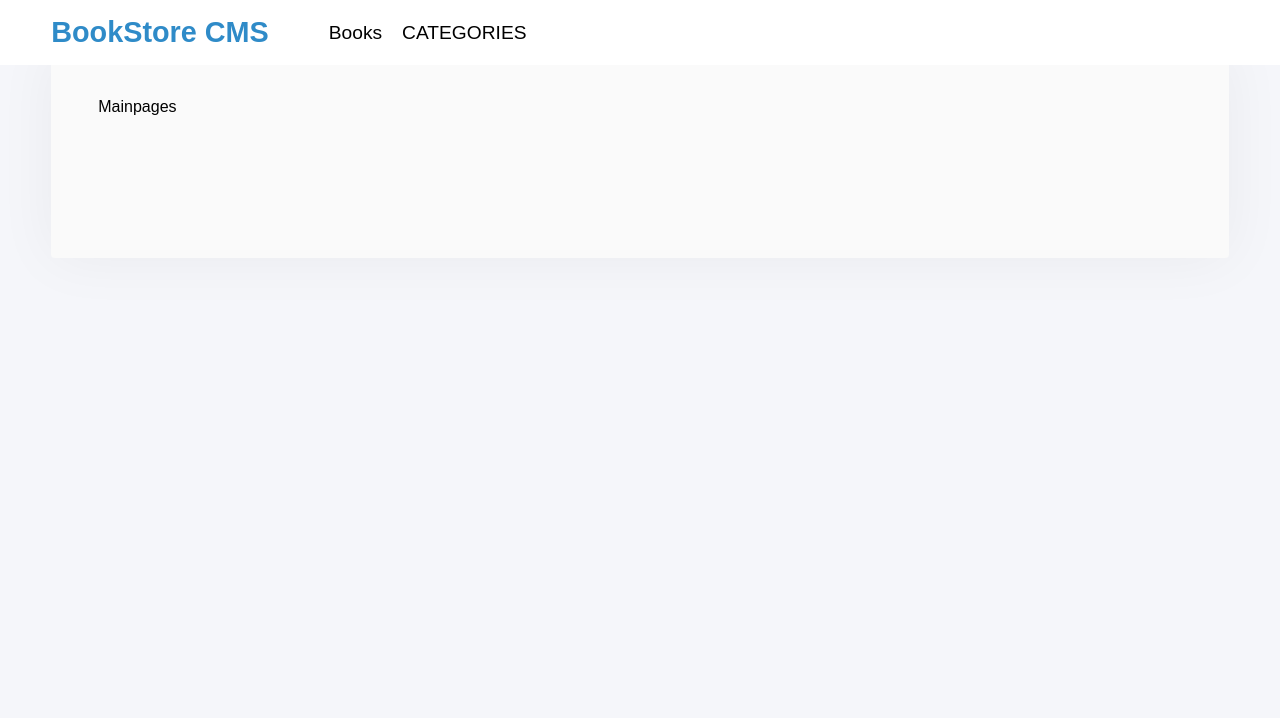
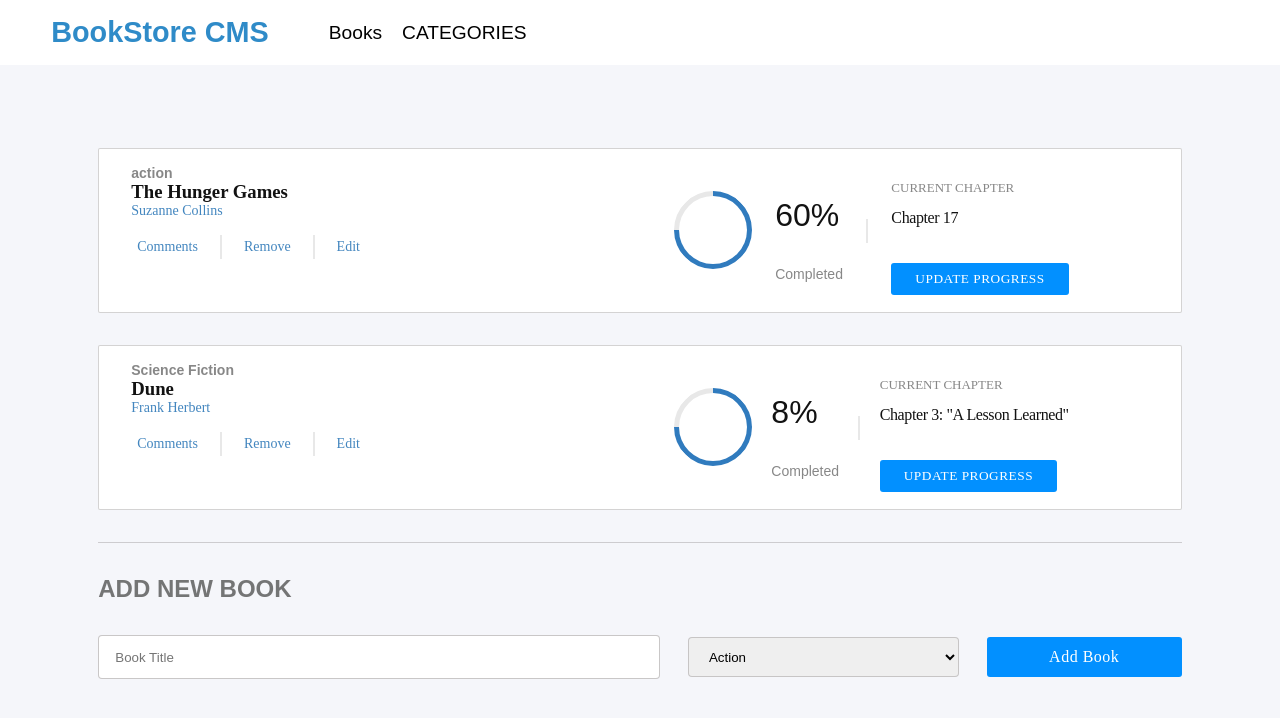
Before and after one commit to rahimialijan/BookList-App-React, a React (Create React App) app: page /homepage in a window 1280 px wide. Shown: the top 718 px of the page. Built offline with nearby package versions, Linux system fonts and the light colour scheme.

Commit message:
Complete the home and form component

```diff
--- a/src/App.jsx
+++ b/src/App.jsx
@@ -1,10 +1,11 @@
+import Books from './components/books';
 import Navigation from './components/navigation/navbar';
 
 function App() {
   return (
     <>
       <div className="navbar">{<Navigation/>}</div>
-      <div className="container">Mainpages</div>
+      <div className="container">{<Books/>}</div>
     </>
   );
 }
--- /dev/null
+++ b/src/components/books.jsx
@@ -0,0 +1,35 @@
+import { useState } from "react";
+import Homepage from "./home/homepage";
+import Form from "./form/form";
+
+const BookStorage = () => {
+   const [bookList, setBookList]=useState(
+    [
+      {
+        id: Math.random() * 1000,
+        category: 'action',
+        title: 'The Hunger Games',
+        author: 'Suzanne Collins',
+        status: 'Completed',
+        progress: '60',
+        current_chapter: 'Chapter 17',
+      },
+      {
+        id: Math.random() * 1000,
+        category: 'Science Fiction',
+        title: 'Dune',
+        author: 'Frank Herbert',
+        status: 'Completed',
+        progress: '8',
+        current_chapter: 'Chapter 3: "A Lesson Learned"',
+      },
+    ]
+   )
+    return <>
+    <Homepage booklist={bookList}/>
+    <Form/>
+    </>
+
+  };
+
+  export default BookStorage;
--- /dev/null
+++ b/src/components/form/form.css
@@ -0,0 +1,46 @@
+.form-container{
+    border-top: 1px solid rgba(147, 146, 146, 0.42);
+    padding-top: 2rem;
+}
+
+.form-container h2{
+    font-family: "Montserrat", sans-serif;
+    margin: 0;
+    font-size: 1.5rem;
+    color: #676767e8;
+}
+
+.submit-form{
+    display: flex;
+    justify-content: space-between;
+    margin-top: 2rem;
+    align-items: center;
+}
+.submit-form .input{
+    height: 2.5rem;
+    padding-left: 1rem;
+    border: 1px solid rgba(193, 191, 191, 0.868);
+    outline: none;
+    border-radius: 4px;
+}
+.input-book{
+    width: 50%;
+}
+.category-input{
+    width: 25%;
+    height: 6rem;
+}
+
+.book-submit-btn{
+cursor: pointer;
+  border: none;
+  background-color: #0290ff;
+  border-radius: 3px;
+  height: 2.5rem;
+  width: 18%;
+  font-family: "Roboto Slab", serif;
+  font-weight: 300;
+  letter-spacing: 0.5px;
+  color: #fff;
+  font-size: 1rem;
+}
--- /dev/null
+++ b/src/components/form/form.jsx
@@ -0,0 +1,24 @@
+import "./form.css";
+
+const Form = () => {
+  return (
+    <div className="form-container">
+      <h2>ADD NEW BOOK</h2>
+      <form className="submit-form">
+        <input
+          className="input input-book"
+          type="text"
+          placeholder="Book Title"
+        />
+        <select className="input category-input">
+          <option value="Action">Action</option>
+          <option value="Science Fiction">Science Fiction</option>
+          <option value="Economy">Economy</option>
+        </select>
+        <button className="book-submit-btn">Add Book</button>
+      </form>
+    </div>
+  );
+};
+
+export default Form;
--- /dev/null
+++ b/src/components/home/homepage.css
@@ -0,0 +1,150 @@
+.book-list-container{
+    display: flex;
+    justify-content: space-between;
+    margin-bottom: 2rem;
+    padding-top: 1rem;
+    padding-bottom: 1rem;
+    border: 1px solid rgba(171, 169, 169, 0.507);
+    background-color: white;
+    border-radius: 2px;
+}
+
+.book-category,
+.book-title,
+.book-author{
+    padding: 0;
+    margin: 0;
+}
+
+.book-category,
+.book-title {
+  font-weight: 700;
+  color: #121212;
+}
+
+.book-category {
+  font-family: "Montserrat", sans-serif;
+  font-size: 0.875rem;
+  opacity: 0.5;
+}
+
+.book-author,
+.book-title {
+  font-family: "Roboto Slab", serif;
+}
+
+.book-author {
+  font-size: 0.875rem;
+  font-weight: 300;
+  color: #4386bf;
+}
+.book-info{
+    width: 50%;
+    margin-left: 2rem;
+}
+.book-actions{
+    display: flex;
+    margin-top: 1rem;
+}
+.book-action-button{
+    background-color: transparent;
+    outline: none;
+    font-family: "Roboto Slab", serif;
+    border: none;
+    color: #4386bf;
+    font-size: 0.875rem;
+    font-weight: 300;
+    align-items: center;
+    cursor: pointer;
+}
+.vertical-line {
+    width: 0.125rem;
+    height: 1.5rem;
+    background-color: #e8e8e8;
+    margin: 0 1rem;
+  }
+  .progress-section {
+    display: flex;
+    justify-content: space-between;
+    align-items: center;
+    width: 50%;
+  }
+  .circular-progress-container {
+    width: 5.625rem;
+    height: 5.625rem;
+    padding: 0.63rem 0.625rem 0.75rem 0.75rem;
+    display: flex;
+    justify-content: center;
+    align-items: center;
+  }
+
+  .circular-progress {
+    position: absolute;
+    border-radius: 50%;
+    width: 4.25rem;
+    height: 4.25rem;
+    border: 5px solid #307bbe;
+    border-left-color: #e8e8e8;
+    -webkit-transform: rotate(45deg);
+    transform: rotate(45deg);
+  }
+
+  .completed,
+  .percent-complete {
+    font-family: "Montserrat", sans-serif;
+    color: #121212;
+  }
+
+  .percent-complete {
+    font-size: 2rem;
+  }
+
+  .completed {
+    font-size: 0.875rem;
+    opacity: 0.5;
+  }
+
+  .current-chapter-container {
+    display: flex;
+    flex-direction: column;
+    grid-gap: 20px;
+    gap: 20px;
+    margin-right: 7rem;
+  }
+
+  .current-chapter,
+  .current-chapter-label {
+    font-family: "Roboto Slab", serif;
+    font-weight: 300;
+    color: #121212;
+  }
+
+  .current-chapter-label {
+    font-size: 0.813rem;
+    opacity: 0.5;
+  }
+
+  .current-chapter {
+    margin-top: 0.438rem;
+    font-size: 1rem;
+    letter-spacing: -0.4px;
+  }
+
+  .primary-button {
+    cursor: pointer;
+    border: none;
+    background-color: #0290ff;
+    border-radius: 3px;
+    padding: 8px 24px;
+    font-family: "Roboto Slab", serif;
+    font-weight: 300;
+    letter-spacing: 0.5px;
+    color: #fff;
+  }
+
+  .horizontal-line {
+    height: 0.125rem;
+    background-color: #e8e8e8;
+    width: 100%;
+    margin: 2.5rem 0 1.813rem;
+  }
--- /dev/null
+++ b/src/components/home/homepage.jsx
@@ -0,0 +1,53 @@
+import "./homepage.css";
+
+const Homepage = ({ booklist }) => {
+  return (
+    <>
+      {booklist.map((book) => (
+        <div key={book.id} className="book-list-container">
+          <div className="book-info">
+            <h2 className="book-category">{book.category}</h2>
+            <h3 className="book-title">{book.title}</h3>
+            <h6 className="book-author">{book.author}</h6>
+            <div className="book-actions">
+              <button className="book-action-button" type="submit">
+                Comments
+              </button>
+              <div className="vertical-line" />
+              <button className="book-action-button" type="submit">
+                Remove
+              </button>
+              <div className="vertical-line" />
+              <button className="book-action-button" type="submit">
+                Edit
+              </button>
+            </div>
+          </div>
+          <div className="progress-section">
+            <div className="circular-progress-container">
+              <div className="circular-progress" />
+            </div>
+            <div className="progress-stat">
+              <p className="percent-complete">{book.progress}%</p>
+              <p className="completed">{book.status}</p>
+            </div>
+            <div className="vertical-line progress-line" />
+            <div className="current-chapter-container">
+              <div>
+                <p className="current-chapter-label">CURRENT CHAPTER</p>
+                <p className="current-chapter">{book.current_chapter}</p>
+              </div>
+              <div>
+                <button className="primary-button" type="button">
+                  UPDATE PROGRESS
+                </button>
+              </div>
+            </div>
+          </div>
+        </div>
+      ))}
+    </>
+  );
+};
+
+export default Homepage;
--- a/src/index.css
+++ b/src/index.css
@@ -9,13 +9,6 @@ body {
   background-color: #f5f6fa;
 }
 
-#root {
-  margin: 0;
-  padding: 0 0 8%;
-  border-radius: 4px;
-  box-shadow: 0 0 60px 0 rgba(0, 0, 0, 0.05);
-  background-color: #fafafa;
-}
 .navbar{
   position: fixed;
   top: 0;
@@ -26,6 +19,7 @@ body {
 }
 .container {
   padding: 4%;
+  margin-top: 50px;
 }
 
 .line {
```
